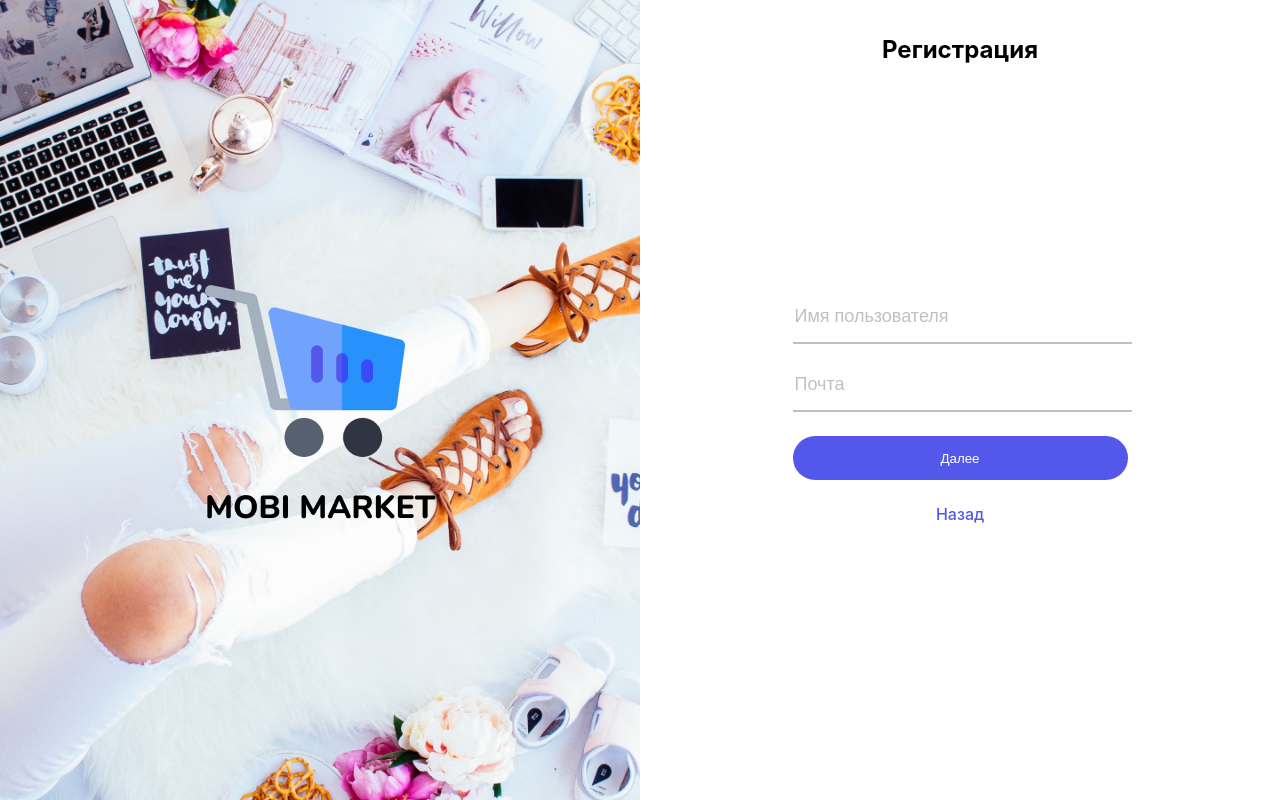
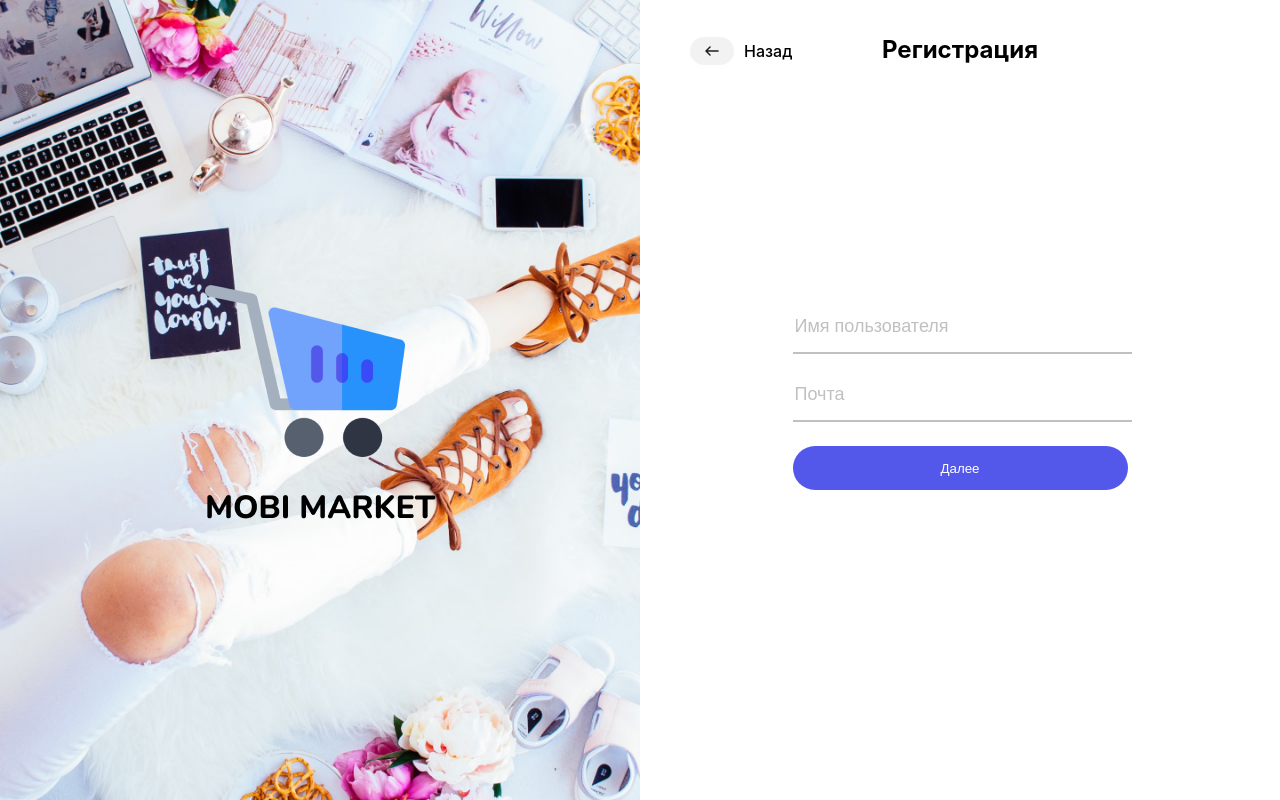
Before and after one commit to Temirlan-Br/neobis-front-marketplace, a React (Create React App) app: page /registr in a window 1280 px wide. Built offline with nearby package versions, Linux system fonts and the light colour scheme; the HTML template or start-up script is replaced by a standard one.

Commit message:
Fix reg page

```diff
--- a/src/pages/SignUp/SignUp.css
+++ b/src/pages/SignUp/SignUp.css
@@ -5,3 +5,12 @@
   position: absolute;
   top: 15px;
 }
+.back__link {
+  display: flex;
+  align-items: center;
+  gap: 10px;
+  position: absolute;
+  top: 25px;
+  left: 50px;
+  color: black;
+}
--- a/src/pages/SignUp/SignUp.jsx
+++ b/src/pages/SignUp/SignUp.jsx
@@ -2,6 +2,7 @@ import React from 'react';
 import { Link } from 'react-router-dom';
 import LogoBlock from '../../components/LogoBlock/LogoBlock';
 import './SignUp.css';
+import arrow from '../../assets/arrow.png';
 
 const SignUp = () => {
   return (
@@ -20,7 +21,10 @@ const SignUp = () => {
           <button className="btn-to-log">Далее</button>
         </div>
         <Link to={'/'} className="link-to">
-          Назад
+          <div className="back__link">
+            <img src={arrow} alt="" />
+            <p>Назад</p>
+          </div>
         </Link>
       </div>
     </div>
```
Also changed, not shown: src/assets/arrow.png (added).
